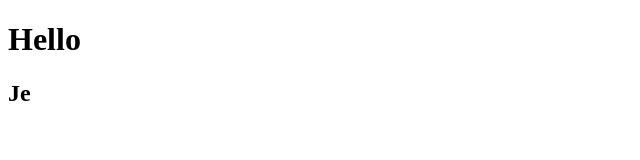
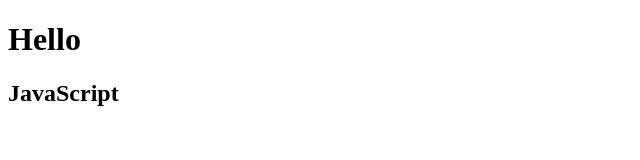
Before and after one commit to sal7me/classwork-11, a plain HTML site: page index.html in a window 1280 px wide. Shown: the whole page, without its empty margins (0-640 px from the left). Drawn offline with Linux system fonts and the light colour scheme.

Commit message:
Update index.html

```diff
--- a/index.html
+++ b/index.html
@@ -9,6 +9,6 @@
   </head>
   <body>
     <h1>Hello</h1>
-    <h2>Je</h2>
+    <h2>JavaScript</h2>
   </body>
 </html>
```
